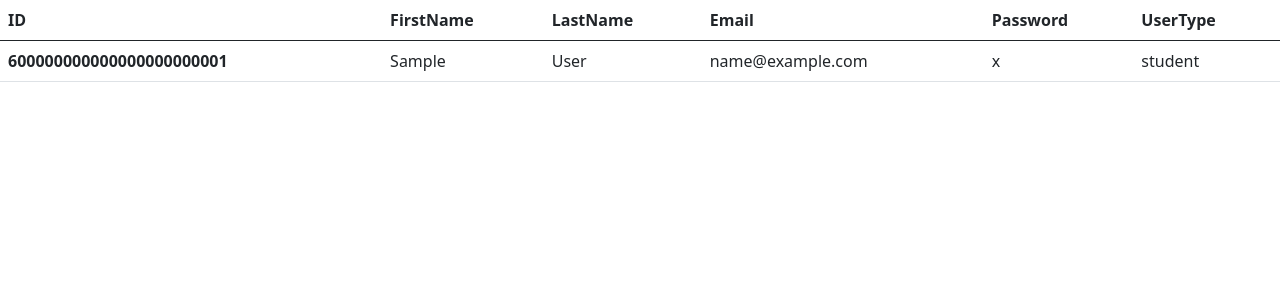
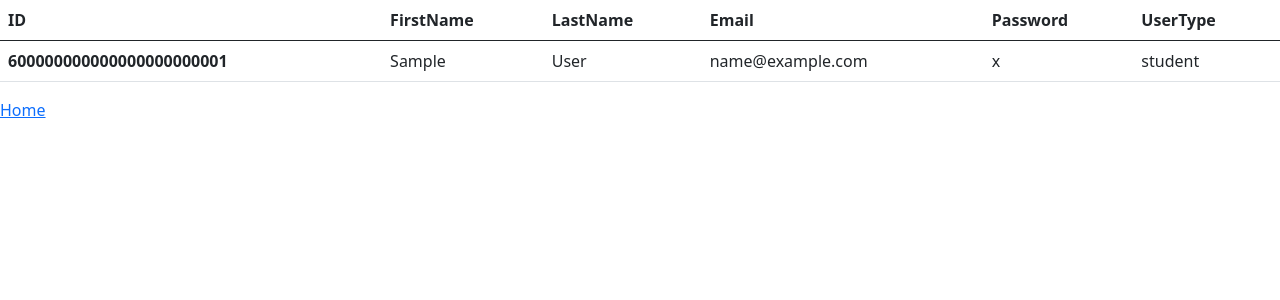
Before and after one commit to JuZNyC/AdminUserPage, a Node server app: page / in a window 1280 px wide. Shown: the top 300 px of the page. Run offline with Node 20, Linux system fonts and the light colour scheme; tables that the repository leaves empty hold one stand-in row (values such as "Sample post"); some libraries are stand-ins or nearby versions.

Commit message:
Update index.ejs

```diff
--- a/views/index.ejs
+++ b/views/index.ejs
@@ -35,6 +35,7 @@
         <%})%>
         </tbody>
     </table>
+    <a href="https://qcfirst.355project.repl.co">Home</a>
 </body>
 
 </html>
```
